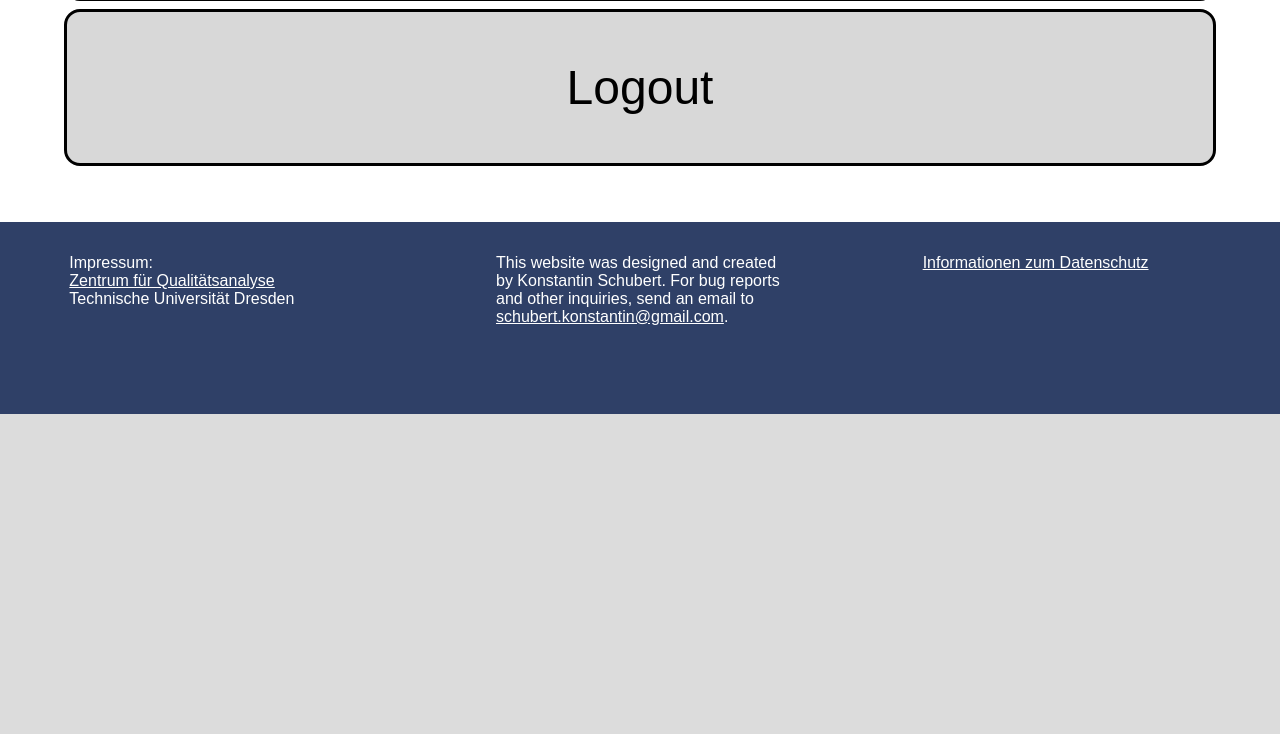
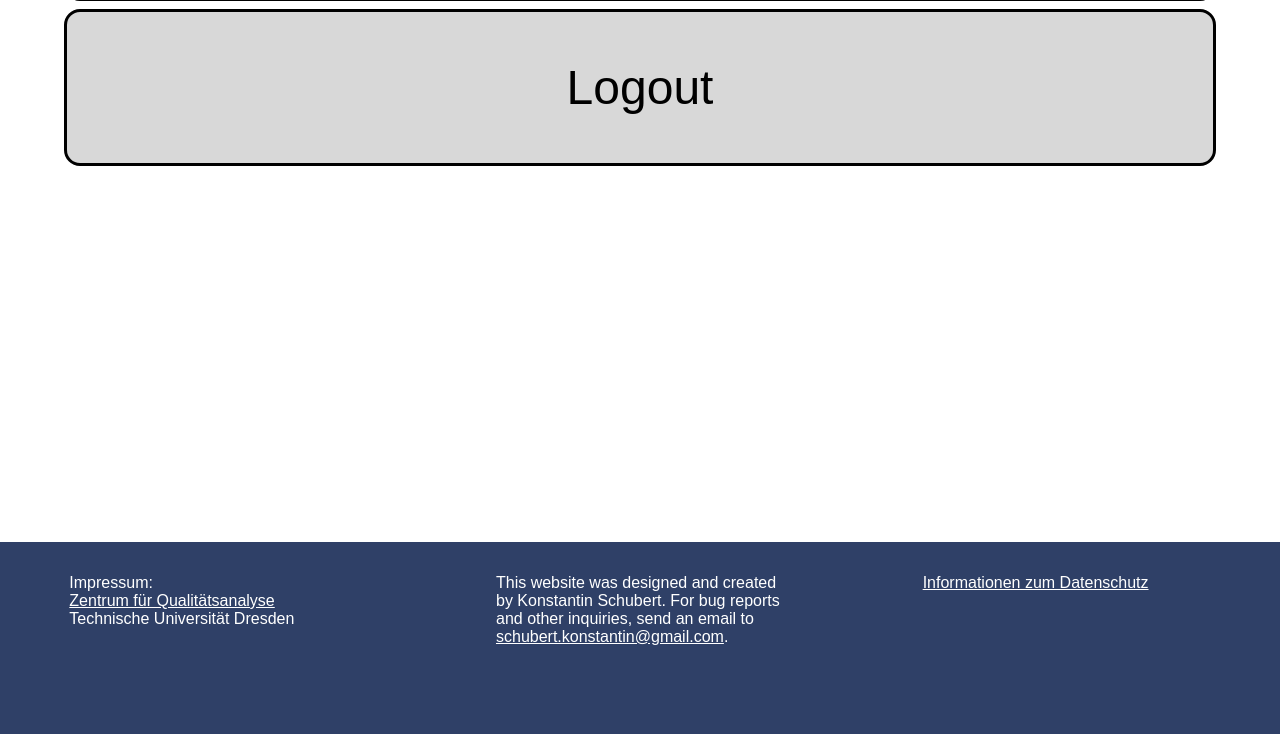
Before and after one commit to albrechtjan/workload, a Django app: template server-side/workload/workloadApp/templates/workloadApp/options.html in a window 1280 px wide. Shown: the part 654-1388 px from the top of the page. Before the commit the page ends 1068 px from the top, so only its background shows below. Run offline with Django 3.2, Linux system fonts and the light colour scheme; the template is opened without the code that fills it, so the values that code supplies are empty; parts of the project's set-up code (start-up, migrations or seed data) failed here and were passed over.

Commit message:
trying to fix footer

```diff
--- a/server-side/workload/workloadApp/static/workloadApp/default.css
+++ b/server-side/workload/workloadApp/static/workloadApp/default.css
@@ -1,14 +1,19 @@
 
-
+html{
+	height: 100%;
+}
 
 body{
 	margin: 0;
 	font-family: "Arial";
 	background-color: white;
-	min-height: 100%;
+	height: 100%;
 }
 
-
+#wrapper {
+	min-height:100%;
+	position:relative;
+}
 
 #header{
 	background-color: #2F4067;
@@ -44,9 +49,31 @@ body{
 }
 
 #content{
-	min-height: 100%;
+	padding-bottom: 35em; /*3 * maximum height of footer + etwas*/
 	overflow: hidden;
+}
 
+footer{
+	position:absolute;
+	bottom: 0;
+	background-color: #2F4067;
+	overflow: hidden;
+	padding: 1em 0em;
+	width: 100%;
+	color: white;
+	display: flex;
+	flex-wrap: wrap;
+	justify-content: space-around;
+}
+
+ footer .footerElement{
+ 	flex-basis: 18em;
+ 	padding: 1em;
+	height: 8em;
+}
+
+footer a {
+	text-decoration: underline;
 }
 
 #calendar{
@@ -183,7 +210,7 @@ input::-webkit-inner-spin-button {
 
 
 input[type="number"]{
-	height: 1em;
+	height: 1 em;
 	width: 3em;
 	padding: 0.3em;
 	margin: 0 0.3em 0 0.3em;
@@ -204,28 +231,6 @@ button{
     margin      : 0px;
     padding     : 0px;
     width: 90%;
-}
-
-footer{
-	margin-top: 3em;
-	background-color: #2F4067;
-	overflow: hidden;
-	padding: 1em 0em;
-	width: 100%;
-	color: white;
-	display: flex;
-	flex-wrap: wrap;
-	justify-content: space-around;
-}
-
- footer .footerElement{
- 	flex-basis: 18em;
- 	padding: 1em;
-	height: 8em;
-}
-
-footer a {
-	text-decoration: underline;
 }
 
 #privacyText{
--- a/server-side/workload/workloadApp/templates/base.html
+++ b/server-side/workload/workloadApp/templates/base.html
@@ -8,6 +8,7 @@
         {% endblock %}
     </head>
     <body>
+    <div id="wrapper">
         <div id="header">
             <a href="/app/workload/options/">
             <div class="iconButton">
@@ -41,5 +42,6 @@
                 <a href="/app/workload/privacyAgreement/">Informationen zum Datenschutz</a>
             </div>
         </footer>
+    <div>
     </body>
 </html>
```
Lines whose indentation alone changed are shown as unchanged.
